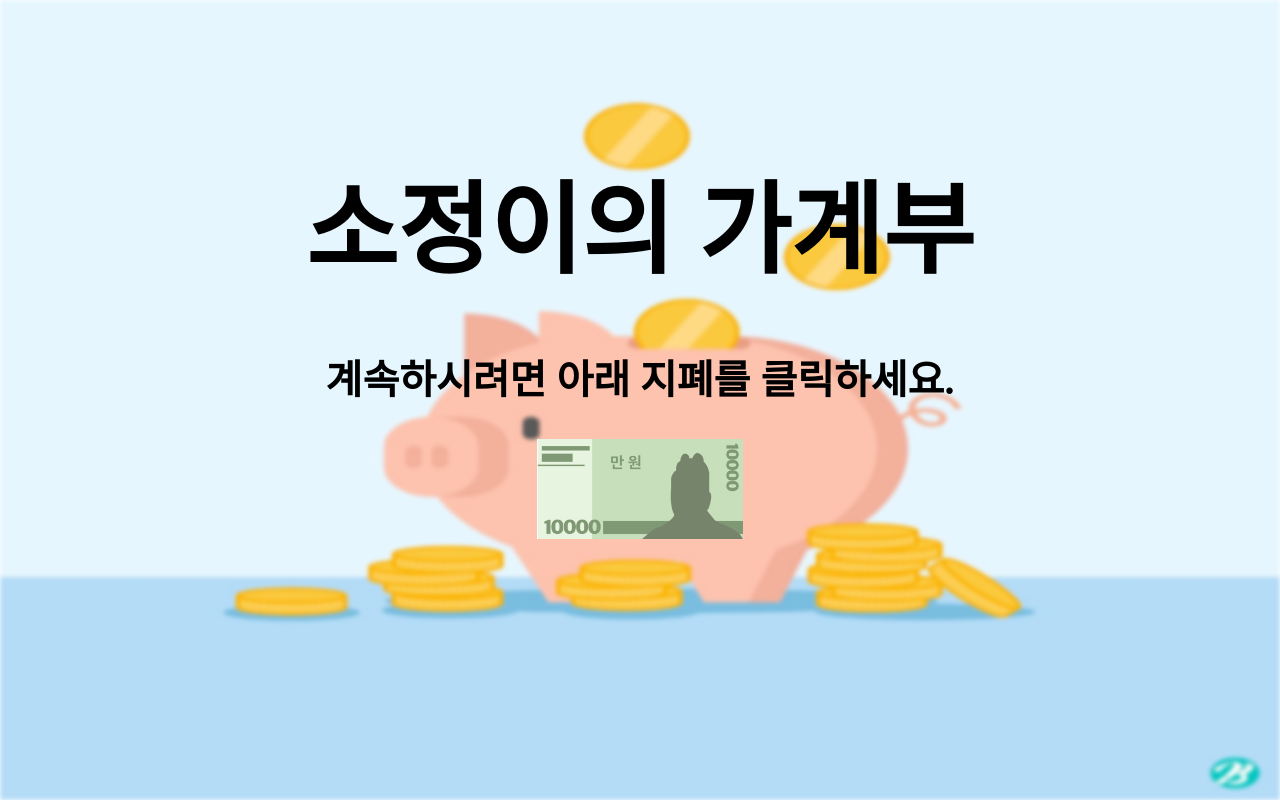
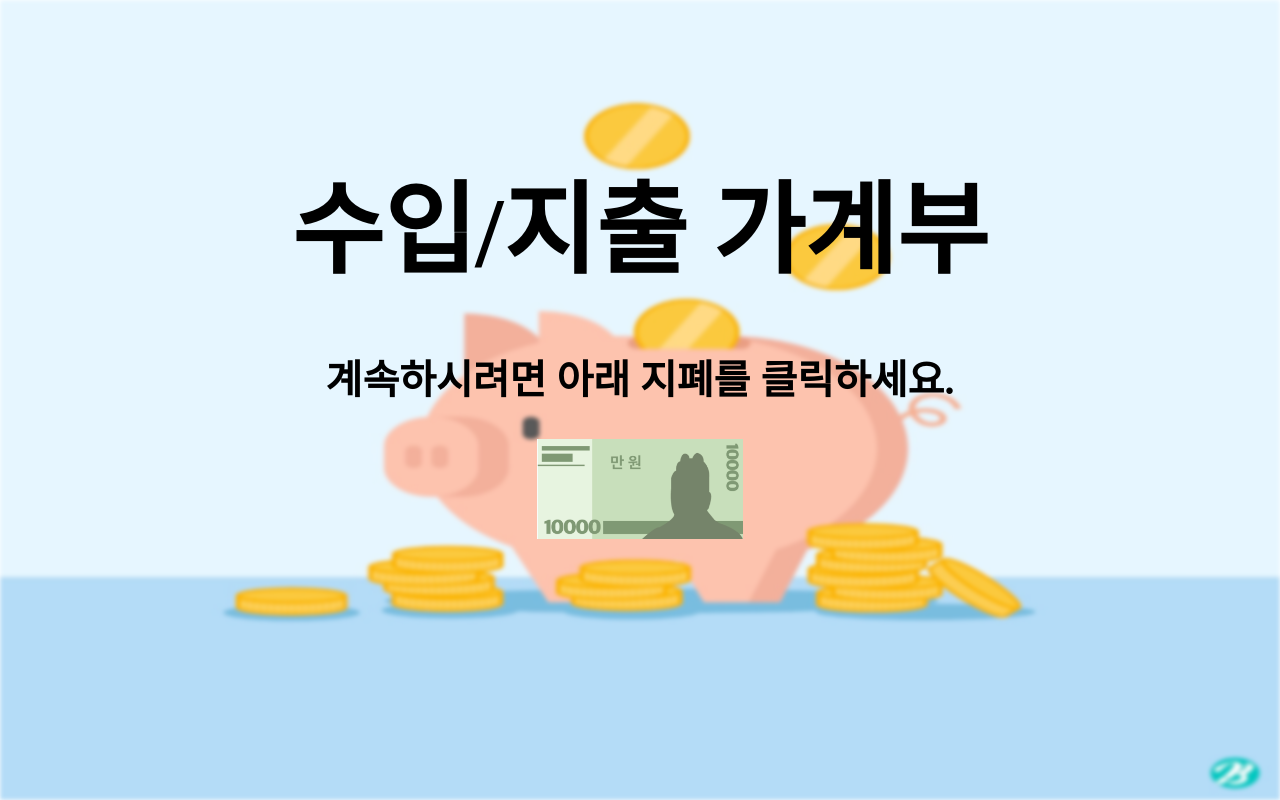
Before and after one commit to SojungLeeee/testing2, a website: page withnode/index.html in a window 1280 px wide. Drawn offline with Linux system fonts and the light colour scheme; a web font is replaced by a local one.

Commit message:
Update index.html

```diff
--- a/withnode/index.html
+++ b/withnode/index.html
@@ -23,7 +23,7 @@
 
     <img id="mainimg" src="images/pig.jpg" alt="이미지 없음">
     <div class="title">
-        <h1 style="font-family:SD; font-size: 100px;">소정이의 가계부</h1>
+        <h1 style="font-family:SD; font-size: 100px;">수입/지출 가계부</h1>
         <h2 id="sub" style="font-family:SD; font-size:40px;">계속하시려면 아래 지폐를 클릭하세요.</h2>
         <img id="money" src="images/money.png" onclick="changeHTML()" height=100px;></img>
     </div>
```
